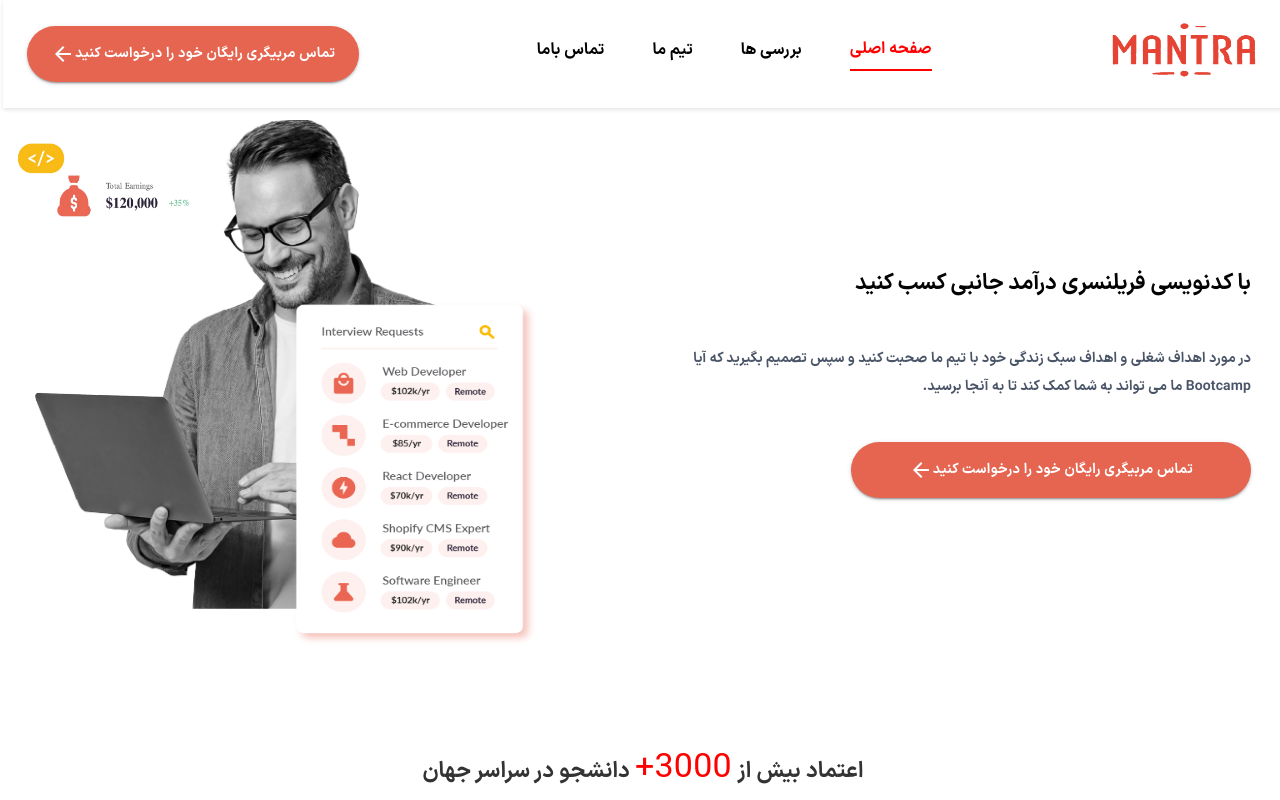
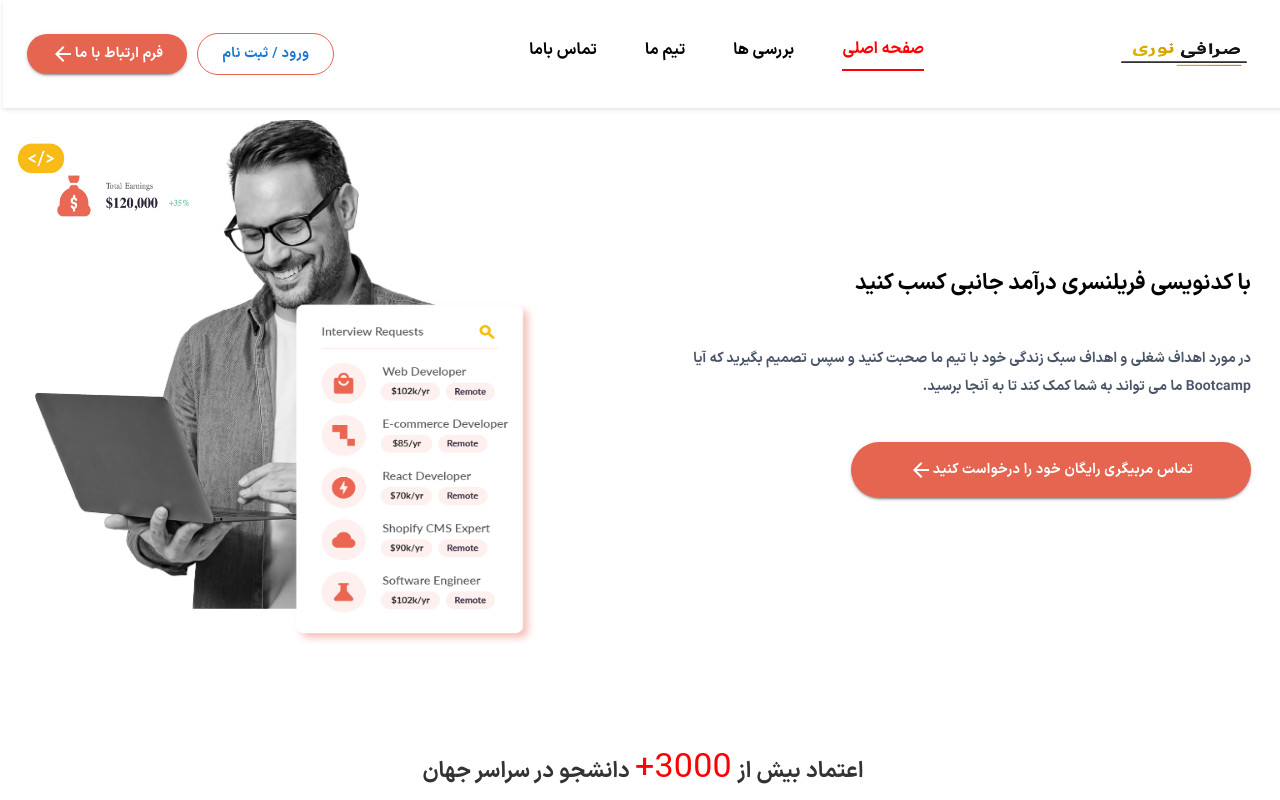
Before and after one commit to mohammadsohrabi2021/landingMantrayou, a Next.js app: page / in a window 1280 px wide. Shown: the top 800 px of the page. Built offline with nearby package versions, Linux system fonts and the light colour scheme.

Commit message:
update component HeaderLayout done

```diff
--- a/components/template/HeaderLayout.jsx
+++ b/components/template/HeaderLayout.jsx
@@ -15,9 +15,11 @@ import MenuIcon from "@mui/icons-material/Menu";
 import CloseIcon from "@mui/icons-material/Close";
 import Image from "next/image";
 import { useRouter } from "next/router";
-import logoSite from "../../assets/images/RedLogo.png";
+import LightTransparent from "../../assets/images/LightTransparent.png";
+import logoSite from "../../assets/images/DarkTransparent.png";
 import { dataMuneHeader } from "@/Data/DataMune";
-import ArrowBackIcon from '@mui/icons-material/ArrowBack';
+import ArrowBackIcon from "@mui/icons-material/ArrowBack";
+import Link from "next/link";
 function HeaderLayout() {
   const [mobileOpen, setMobileOpen] = useState(false);
   const [sticky, setSticky] = useState(false);
@@ -50,7 +52,14 @@ function HeaderLayout() {
       onClick={handleDrawerToggle}
       onKeyDown={handleDrawerToggle}
     >
-      <Box sx={{ display: "flex", justifyContent: "space-between", alignItems: "center", padding: 2 }}>
+      <Box
+        sx={{
+          display: "flex",
+          justifyContent: "space-between",
+          alignItems: "center",
+          padding: 2,
+        }}
+      >
         <Image src={logoSite} width={100} height={70} alt="Logo" />
         <IconButton sx={{ color: "white" }} onClick={handleDrawerToggle}>
           <CloseIcon />
@@ -84,13 +93,22 @@ function HeaderLayout() {
 
   return (
     <>
-      <AppBar position="fixed"  className={sticky ? "sticky" : ""} sx={{ bgcolor: "#fff", boxShadow: "0 2px 4px rgba(0,0,0,0.1)" }}>
-        <Toolbar sx={{ justifyContent: "space-between", transition: "all 0.3s ease-in-out" }}>
+      <AppBar
+        position="fixed"
+        className={sticky ? "sticky" : ""}
+        sx={{ bgcolor: "#fff", boxShadow: "0 2px 4px rgba(0,0,0,0.1)" }}
+      >
+        <Toolbar
+          sx={{
+            justifyContent: "space-between",
+            transition: "all 0.3s ease-in-out",
+          }}
+        >
           <Grid item display={{ xs: "none", md: "block" }}>
-            <Image src={logoSite} width={150} height={100} alt="Logo" />
+            <Image src={LightTransparent} width={150} height={100} alt="Logo" />
           </Grid>
           <Grid item display={{ xs: "block", md: "none" }}>
-            <Image src={logoSite} width={100} height={70} alt="Logo" />
+            <Image src={LightTransparent} width={100} height={70} alt="Logo" />
           </Grid>
           <Grid item sx={{ display: { xs: "none", md: "block" } }}>
             <List sx={{ display: "flex", gap: 2 }}>
@@ -104,7 +122,10 @@ function HeaderLayout() {
                       paddingBottom: 1,
                       width: "max-content",
                       color: router.pathname === item.href ? "red" : "#000",
-                      borderBottom: router.pathname === item.href ? "2px solid red" : "none",
+                      borderBottom:
+                        router.pathname === item.href
+                          ? "2px solid red"
+                          : "none",
                       "&:hover": {
                         borderBottom: "1px solid red",
                       },
@@ -117,23 +138,45 @@ function HeaderLayout() {
               ))}
             </List>
           </Grid>
-          <Grid item sx={{ display: { xs: "none", md: "block" } }}>
+          <Grid item sx={{ display: { xs: "none", md: "block" } }} >
+            <Link href={'/registration'}>
+
+            <Button
+              variant="outlined"
+              sx={{
+                // backgroundColor: "#e66551",
+                fontFamily: "iran-sans",
+                // color: "#fff",
+                padding: "8px 24px",
+                borderRadius: "30px",
+                borderColor: "#e66551",
+                "&:hover": {
+                  backgroundColor: "#030303",
+                color: "#fff",
+
+                },
+                margin:'0 10px'
+              }}
+            >
+              ورود / ثبت نام
+            </Button>
+            </Link>
+
             <Button
               variant="contained"
               sx={{
                 backgroundColor: "#e66551",
                 fontFamily: "iran-sans",
                 color: "#fff",
-                padding: "16px 24px",
-                borderRadius:'30px',
-                borderColor:'#e66551',
+                padding: "8px 24px",
+                borderRadius: "30px",
+                borderColor: "#e66551",
                 "&:hover": {
                   backgroundColor: "#030303",
                 },
               }}
             >
-
-           تماس مربیگری رایگان خود را درخواست کنید  <ArrowBackIcon/>
+              فرم ارتباط با ما <ArrowBackIcon />
             </Button>
           </Grid>
           <Grid item sx={{ display: { xs: "block", md: "none" } }}>
@@ -142,7 +185,7 @@ function HeaderLayout() {
               aria-label="open drawer"
               edge="start"
               onClick={handleDrawerToggle}
-              sx={{ ml: {xs:0,md:2} }}
+              sx={{ ml: { xs: 0, md: 2 } }}
             >
               <MenuIcon sx={{ color: "red" }} />
             </IconButton>
```
